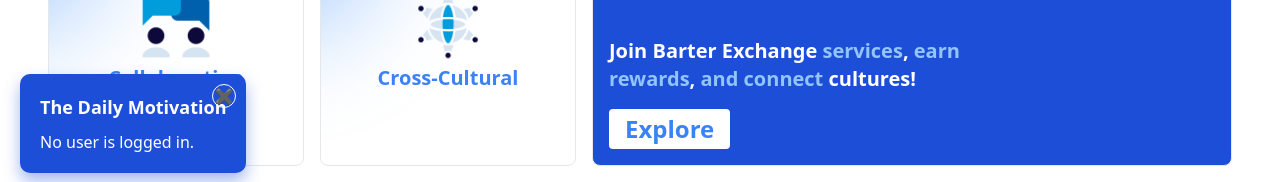
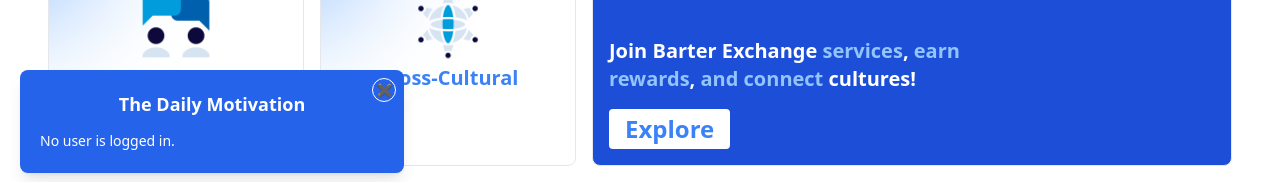
Before and after one commit to tomil740/TeachHub, a React (Vite) app: page / in a window 1280 px wide. Shown: the part 607-789 px from the top of the page. Built offline with nearby package versions, Linux system fonts and the light colour scheme; no server answers; the database is empty; what react-chatbot-kit would draw is missing.

Commit message:
respinsive and fix bugs

```diff
--- a/src/components/MotivationBox.jsx
+++ b/src/components/MotivationBox.jsx
@@ -58,70 +58,22 @@ export default function MotivationBox() {
   if (!isVisible) return null;
 
   return (
-    <div style={styles.box}>
+    <div className="fixed bottom-5 left-5 z-50 w-52 rounded-lg bg-blue-600 p-5 text-white shadow-lg md:w-96">
+      {/* Close Button */}
       <button
-        style={styles.closeButton}
+        className="absolute right-2 top-2 flex h-6 w-6 cursor-pointer items-center justify-center rounded-full border border-white bg-transparent text-sm text-white transition duration-200 hover:bg-white hover:text-blue-600"
         onClick={() => setIsVisible(false)}
-        onMouseEnter={(e) =>
-          Object.assign(e.target.style, styles.closeButtonHover)
-        }
-        onMouseLeave={(e) => Object.assign(e.target.style, styles.closeButton)}
       >
         ✖
       </button>
+
       {/* Title based on sentence type */}
-      <h3 style={styles.title}>
+      <h3 className="mb-3 text-center text-lg font-bold">
         {sentenceType === "joke" ? "The Daily Joke" : "The Daily Motivation"}
       </h3>
+
       {/* Conditionally render the motivational sentence or error */}
-      <h4 style={styles.text}>{error || Sentence}</h4>
+      <h4 className="text-sm leading-relaxed">{error || Sentence}</h4>
     </div>
   );
 }
-
-const styles = {
-  box: {
-    position: "fixed", // Ensures it stays at the bottom-left of the screen while scrolling
-    bottom: "20px", // Position from the bottom of the viewport
-    left: "20px", // Position from the left of the viewport
-    backgroundColor: "#1c4ed8", // Cool blue background
-    color: "#fff", // White text for contrast
-    padding: "20px", // Padding for the content
-    boxShadow: "0 8px 16px rgba(28, 78, 216, 0.4)", // Subtle shadow with blue tint
-    borderRadius: "10px", // Rounded corners for a modern look
-    zIndex: 1000, // Ensures it stays on top of other elements
-    maxWidth: "300px", // Limit the box width
-  },
-  closeButton: {
-    position: "absolute", // Absolute positioning inside the box
-    top: "10px", // Space from the top
-    right: "10px", // Space from the right
-    background: "transparent", // Transparent background
-    border: "1px solid #fff", // White border
-    color: "#fff", // White text (color for ✖)
-    fontSize: "16px", // Font size for the close button
-    borderRadius: "50%", // Rounded button for aesthetics
-    width: "24px", // Button size
-    height: "24px", // Button size
-    cursor: "pointer", // Pointer cursor on hover
-    display: "flex", // Center the ✖ inside the button
-    alignItems: "center",
-    justifyContent: "center",
-    transition: "background 0.2s, color 0.2s", // Hover animation
-  },
-  closeButtonHover: {
-    background: "#fff", // White background on hover
-    color: "#1c4ed8", // Blue color for the ✖
-  },
-  title: {
-    margin: "0 0 10px 0", // Add margin to the bottom for spacing
-    fontSize: "18px", // Larger font size for the title
-    fontWeight: "bold", // Bold title
-    textAlign: "center", // Center-align the title
-  },
-  text: {
-    margin: 0, // Removes default margin from the text
-    fontSize: "16px", // Slightly larger font
-    lineHeight: "1.4", // Better text spacing
-  },
-};
```
